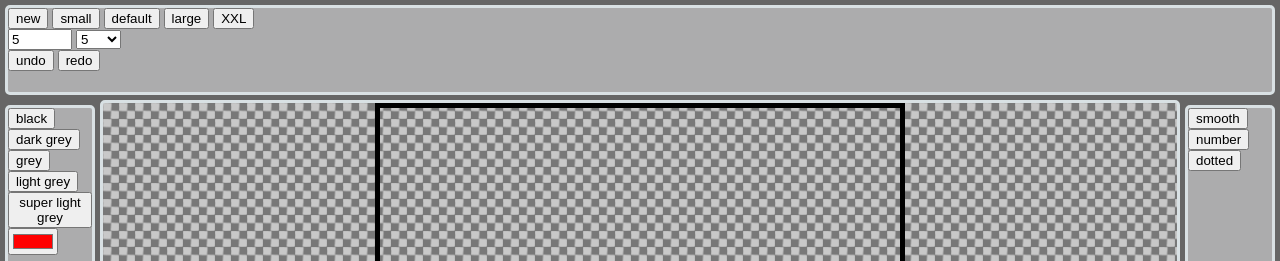
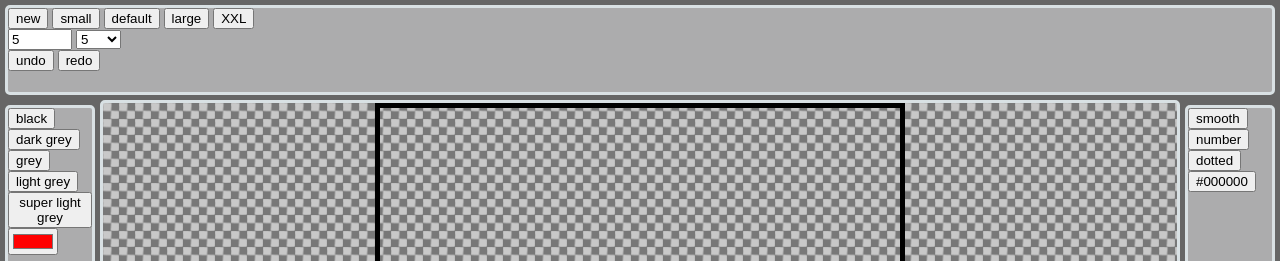
Before and after one commit to ChillerDragon/qpaw, a website: page index.html in a window 1280 px wide. Both pictures are taken after a click on the button "black". Shown: the top 261 px of the page. Drawn offline with Linux system fonts and the light colour scheme.

Commit message:
Add history of colors (closed #13)

```diff
--- a/global_vars.js
+++ b/global_vars.js
@@ -2,6 +2,7 @@
 /* eslint-disable no-unused-vars */
 const imgCanvas = document.getElementById('draw-canvas');
 const imgCtx = imgCanvas.getContext('2d');
+const domColors = document.getElementById('color-history');
 
 let num = 0;
 let isDraw = false;
@@ -17,3 +18,4 @@ let drawMode = 'smooth';
 // smooth drawing
 const allLines = []; // holds the line objects
 const deletedLines = []; // holds undo line objects
+const usedColors = []; // color history
--- a/index.html
+++ b/index.html
@@ -59,6 +59,7 @@
           <button onclick="drawMode='smooth'">smooth</button>
           <button onclick="drawMode='number'">number</button>
           <button onclick="drawMode='dotted'">dotted</button>
+          <div id="color-history"></div>
       </div>
       <div class="center">
         <canvas id="draw-canvas" width="520" height="520"></canvas>
--- a/qpaw.js
+++ b/qpaw.js
@@ -36,6 +36,13 @@ function redrawAllLines() {
 
 function updateColor(color) {
   drawColorHex = color;
+  updateColorHistory(color);
+}
+
+function updateColorHistory(color) {
+  usedColors.push(color);
+  const htmlAttrs = `onclick="javascript:updateColor('${color}');" style="color: ${color}"`;
+  domColors.insertAdjacentHTML('afterbegin', `<button ${htmlAttrs}>${color}</button>`);
 }
 
 function undo() {
```
Also changed, not shown: .eslintrc.js.
